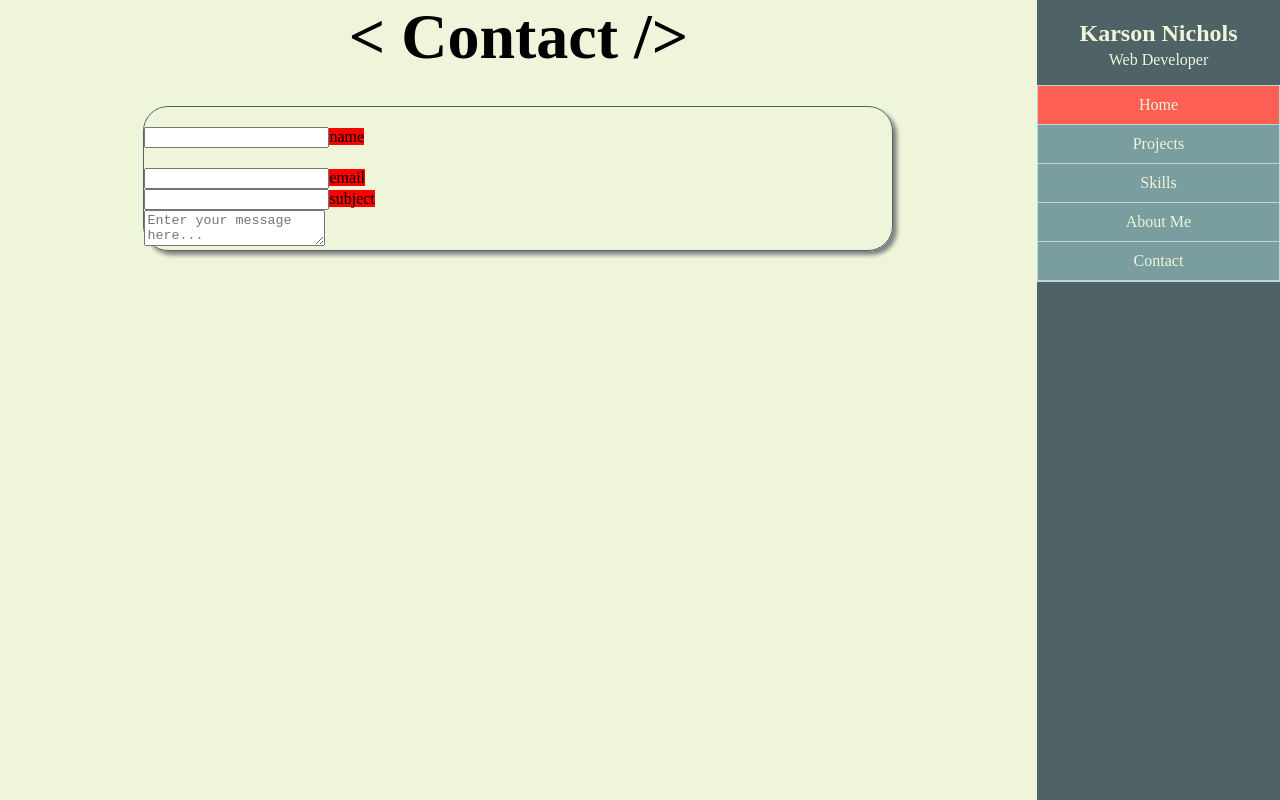
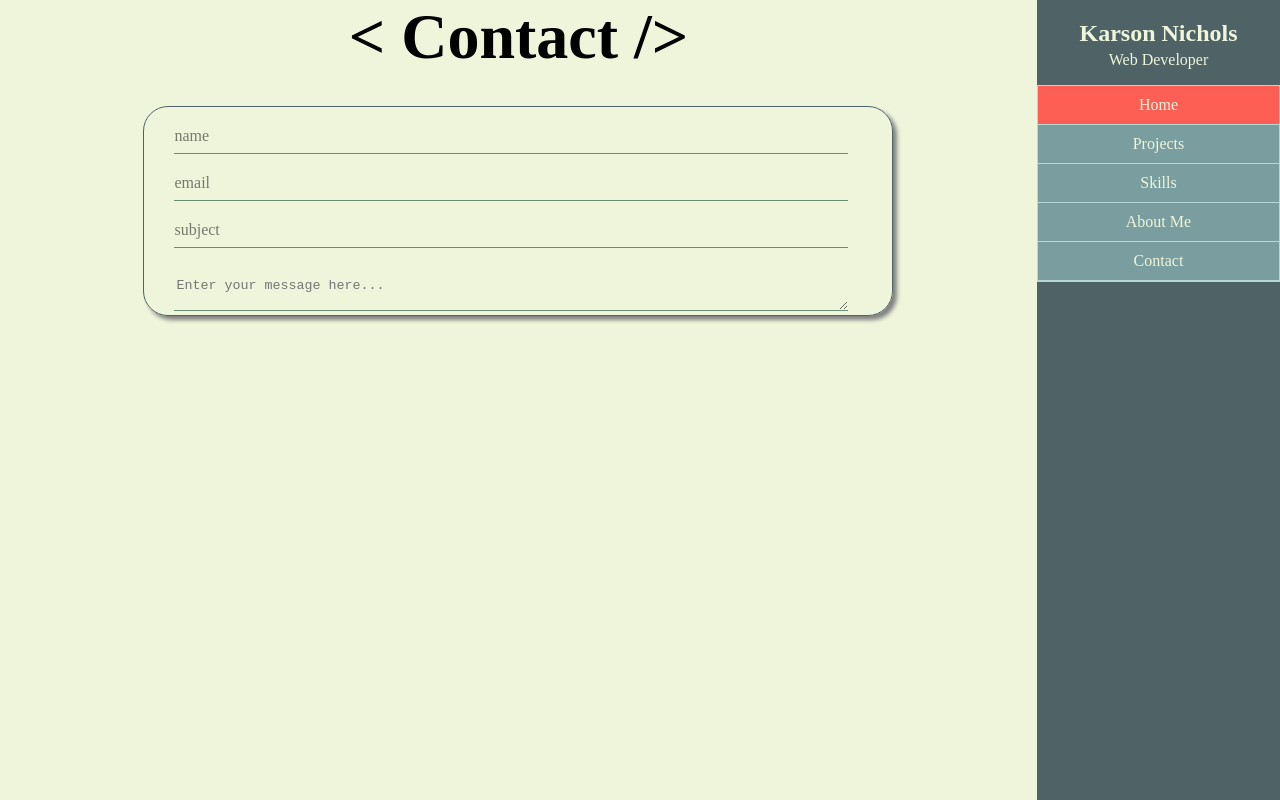
Before and after one commit to nicholsk18/portfolio, a Next.js app: page /Contact in a window 1280 px wide. Built offline with nearby package versions, Linux system fonts and the light colour scheme.

Commit message:
styling form

```diff
--- a/public/assets/css/input.module.css
+++ b/public/assets/css/input.module.css
@@ -11,8 +11,45 @@
   margin: 20px 0;
 }
 
+#name,
+#email,
+#subject,
+#message {
+  position: relative;
+  padding-top: 10px;
+  margin-left: 30px;
+  border: none;
+  border-bottom: 1px solid #6a8d73;
+  width: 90%;
+  background-color: inherit;
+}
+
 #name_label,
 #email_label,
 #subject_label {
-  background-color: red;
+  position: absolute;
+  top: 0;
+  left: 30px;
+  bottom: 0;
+  z-index: 2;
+  opacity: 0.5;
+  transition: 0.3s ease all;
+  margin: 0;
+  -webkit-user-select: none;
+  -moz-user-select: none;
+  user-select: none;
 }
+
+#name_label:after,
+#email_label:after,
+#subject_label:after {
+  content: '';
+  position: absolute;
+  bottom: 0;
+  left: 10%;
+  height: 2px;
+  width: 10px;
+  visibility: hidden;
+  background-color: #6a8d73;
+  transition: 0.3s ease all;
+}
--- a/src/components/Textarea.jsx
+++ b/src/components/Textarea.jsx
@@ -1,9 +1,5 @@
 const Textarea = ({ id, name, placeholder }) => {
-  return (
-    <div className="form_textarea">
-      <textarea id={name} name={name} placeholder={placeholder}></textarea>
-    </div>
-  )
+  return <textarea id={id} name={name} placeholder={placeholder}></textarea>
 }
 
 export default Textarea
--- a/src/pages/Contact.jsx
+++ b/src/pages/Contact.jsx
@@ -13,6 +13,7 @@ import {
   name,
   email,
   subject,
+  message,
 } from '../../public/assets/css/input.module.css'
 
 const Contact = () => {
@@ -27,19 +28,21 @@ const Contact = () => {
           <Input id={name} type="text" label="Name" />
           <Label id={name_label} label="name" />
         </div>
-        <div className="form_group">
+        <div className={form_group}>
           <Input id={email} type="email" label="Email" />
           <Label id={email_label} label="email" />
         </div>
-        <div className="form_group">
+        <div className={form_group}>
           <Input id={subject} type="text" label="Subject" />
           <Label id={subject_label} label="subject" />
         </div>
-        <Textarea
-          id={'message'}
-          name="message"
-          placeholder="Enter your message here..."
-        />
+        <div className="form_group">
+          <Textarea
+            id={message}
+            name="message"
+            placeholder="Enter your message here..."
+          />
+        </div>
       </form>
     </Layout>
   )
```
